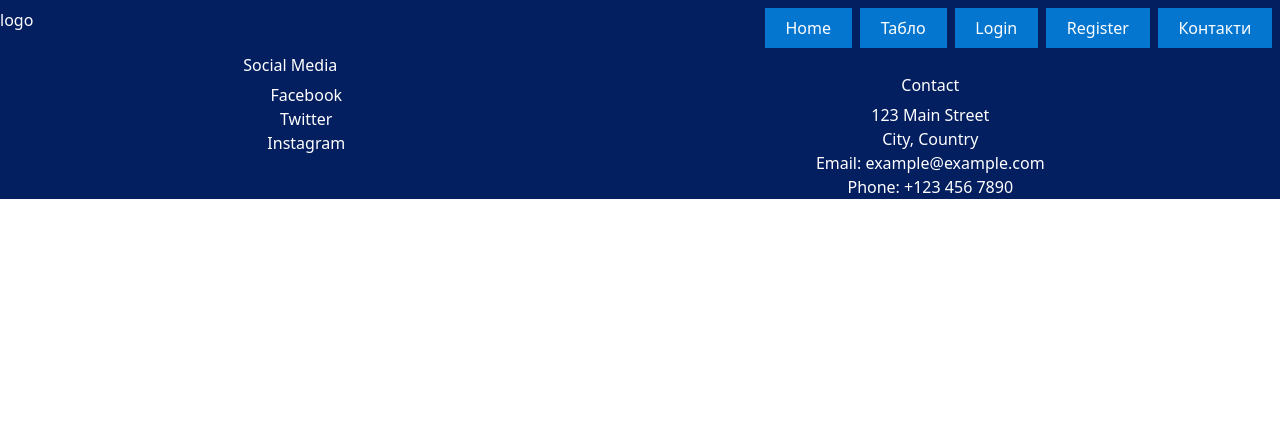
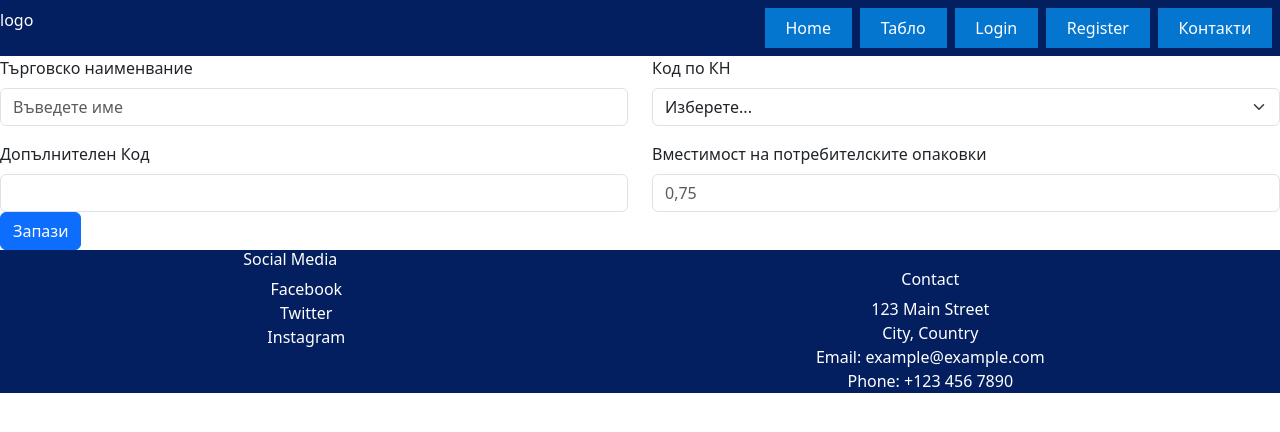
Before and after one commit to MiroZe/ze-winery, a React (Vite) app in the folder ze-winery-app/: page /create-product in a window 1280 px wide. Shown: the top 432 px of the page. Built offline with nearby package versions, Linux system fonts and the light colour scheme.

Commit message:
create product form

```diff
--- a/ze-winery-app/src/App.jsx
+++ b/ze-winery-app/src/App.jsx
@@ -9,6 +9,7 @@ import Footer from './components/Footer/Footer';
 import CreateCompany from './components/CreateCompany/CreateCompany';
 import MyCompanies from './components/MyCompanies/MyCompanies';
 import ProductsList from './components/Products/ProductsList';
+import CreateProduct from './components/Products/CreateProduct/CreateProduct';
 
 function App() {
 
@@ -24,6 +25,7 @@ function App() {
         <Route path='/create-company' element={<CreateCompany/>}/>
         <Route path='/my-companies' element={<MyCompanies/>}/>
         <Route path='/products' element={<ProductsList/>}/>
+        <Route path='/create-product' element={<CreateProduct/>}/>
 
 
       </Routes>
--- /dev/null
+++ b/ze-winery-app/src/components/Products/CreateProduct/CreateProduct.jsx
@@ -0,0 +1,55 @@
+import Button from 'react-bootstrap/Button';
+import Col from 'react-bootstrap/Col';
+import Form from 'react-bootstrap/Form';
+import Row from 'react-bootstrap/Row';
+import styles from './CreateProduct.module.css'
+
+
+const CreateProduct = () => {
+
+return (
+
+    <div className={styles['new-product-form-container']}>
+
+<Form>
+      <Row className="mb-3">
+        <Form.Group as={Col} controlId="formGridName">
+          <Form.Label>Търговско наименвание</Form.Label>
+          <Form.Control type="text" placeholder="Въведете име" />
+
+        </Form.Group>
+        <Form.Group as={Col} controlId="formGridType">
+        <Form.Label>Код по КН</Form.Label>
+          <Form.Select defaultValue="Choose...">
+            <option>Изберете...</option>
+            <option>22042180</option>
+            <option>22042179</option>
+
+          </Form.Select>
+          </Form.Group>
+
+      </Row>
+      <Row>
+      <Form.Group as={Col} controlId="formGridPassword">
+          <Form.Label>Допълнителен Код</Form.Label>
+          <Form.Control type="number"  />
+        </Form.Group>
+        <Form.Group as={Col} controlId="formGridPassword">
+          <Form.Label>Вместимост на потребителските опаковки</Form.Label>
+          <Form.Control type="number" placeholder="0,75" />
+        </Form.Group>
+
+
+        </Row>
+
+      <Button variant="primary" type="submit">
+        Запази
+      </Button>
+    </Form>
+
+
+    </div>
+)
+
+}
+export default CreateProduct
--- a/ze-winery-app/src/components/Products/ProductsList.jsx
+++ b/ze-winery-app/src/components/Products/ProductsList.jsx
@@ -39,7 +39,7 @@ const ProductsList = () => {
         </thead>
         <tbody>
         {products.map(p => <ProductItem key={p.id} {...p}/>)}
-        <tr><td><Link>Създай нов</Link></td> </tr>
+        <tr><td><Link to={'/create-product'}>Създай нов</Link></td> </tr>
         </tbody>
       </Table>
       </div>
```
Also changed, not shown: ze-winery-app/src/components/Products/CreateProduct/CreateProduct.module.css (added), 1 other file (tests, documents, lock files or other folders).
